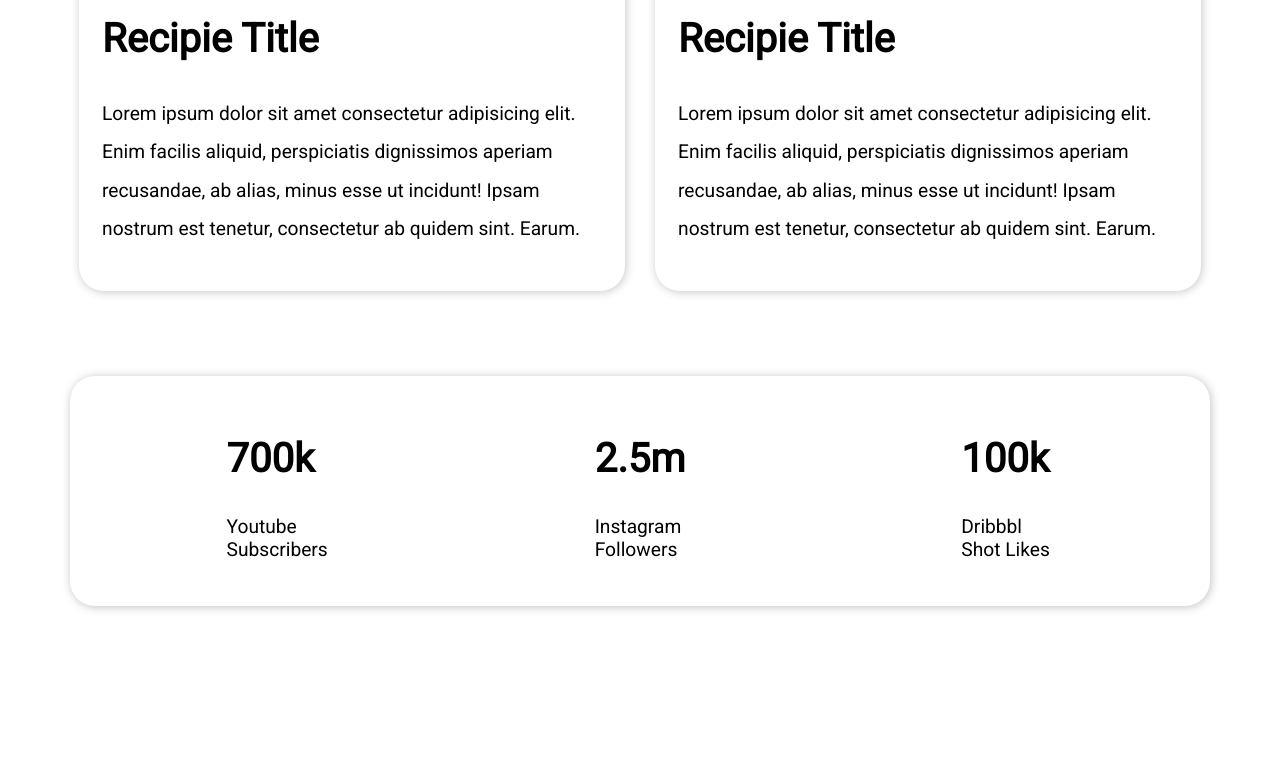
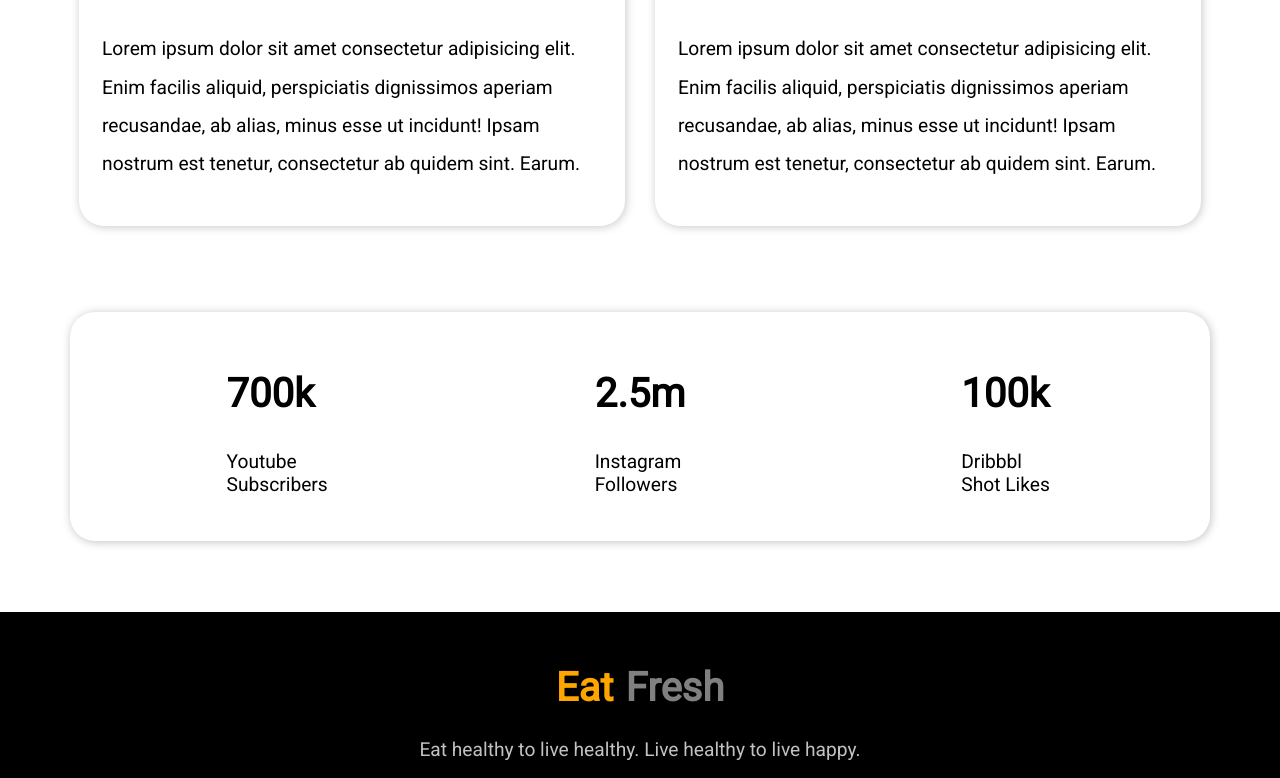
Before and after one commit to zakiralhasan/healthy-website, a plain HTML site: page index.html in a window 1280 px wide. Shown: the part 2022-2800 px from the top of the page. Before the commit the page ends 2698 px from the top, so only its background shows below. Drawn offline with Linux system fonts and the light colour scheme.

Commit message:
footer section

```diff
--- a/index.html
+++ b/index.html
@@ -65,4 +65,8 @@
     </div>
   </section>
 </body>
+<footer>
+  <h1><span class="orange-color">Eat</span><span class="gray-color">Fresh</span></h1>
+  <p>Eat healthy to live healthy. Live healthy to live happy.</p>
+</footer>
 </html>
--- a/style.css
+++ b/style.css
@@ -12,7 +12,7 @@ p{font-size: larger;}
     margin: 20px;
 }
 .half-width img{
-    width: 80%;
+    width: 70%;
 }
 .orange-color{
     color: orange;
@@ -23,7 +23,7 @@ h1{
 .button{
     text-decoration: none;
     color: white;
-    background-image: linear-gradient(#f1b7b2, #e61704);
+    background-image: linear-gradient(orange, #e61704);
     margin: 10px;
     padding: 13px 25px;
     border-radius: 15px;
@@ -74,9 +74,17 @@ h1{
     padding: 2%;
     border-radius: 25px;
     box-shadow: 1px 1px 10px rgb(194, 194, 194);
+}
+.third-section-div3-child-div{margin: 0 11% 0 12%;}
 
+footer{
+    background-color: black;
+    color: rgb(194, 194, 194);
+    padding: 2%;
+    padding-bottom: 8%;
+    text-align: center;
 }
-.third-section-div3-child-div{
-    margin: 0 11% 0 12%;
-
+.gray-color{
+    color: gray;
+    margin-left: 1%;
 }
```
